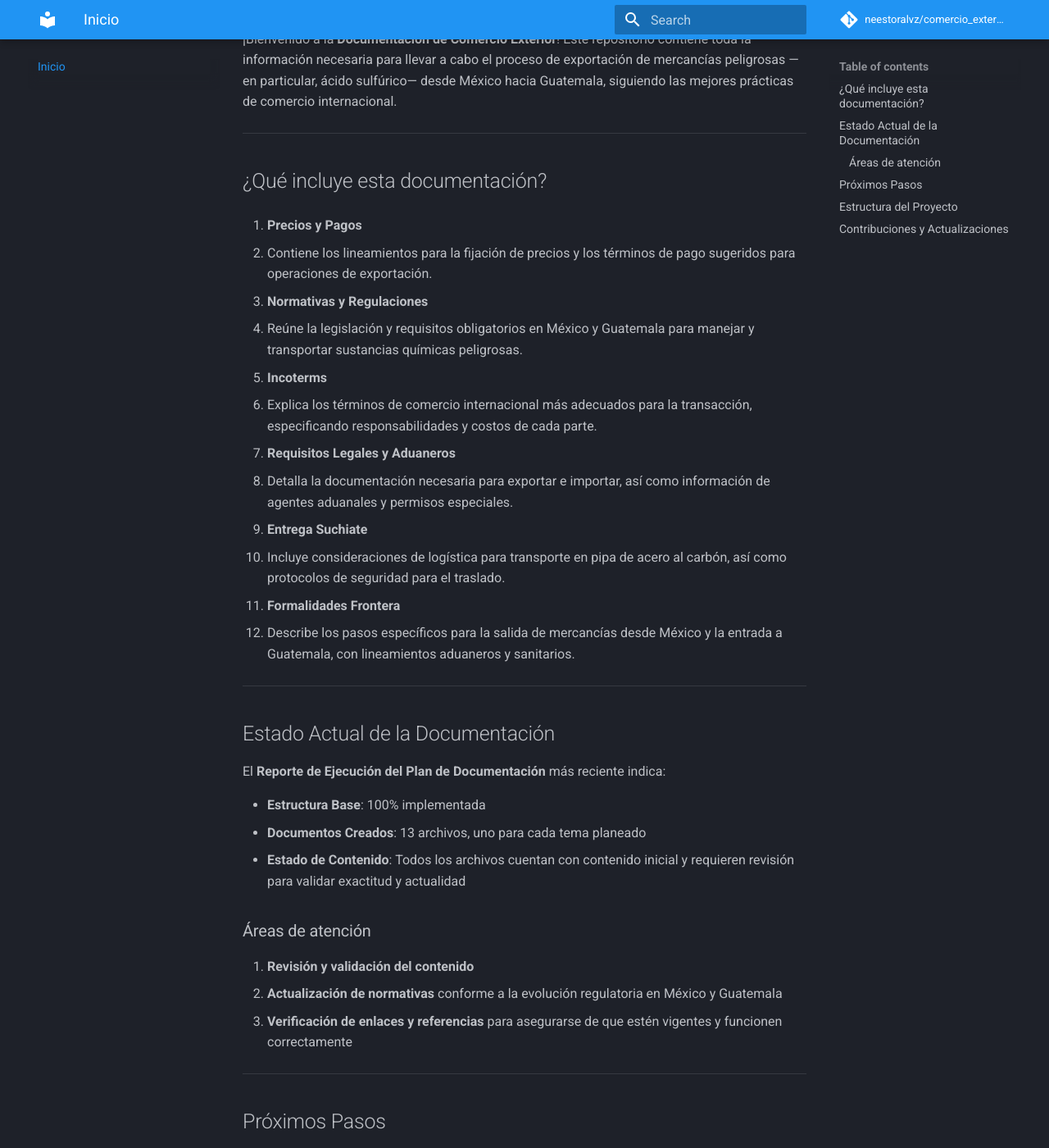
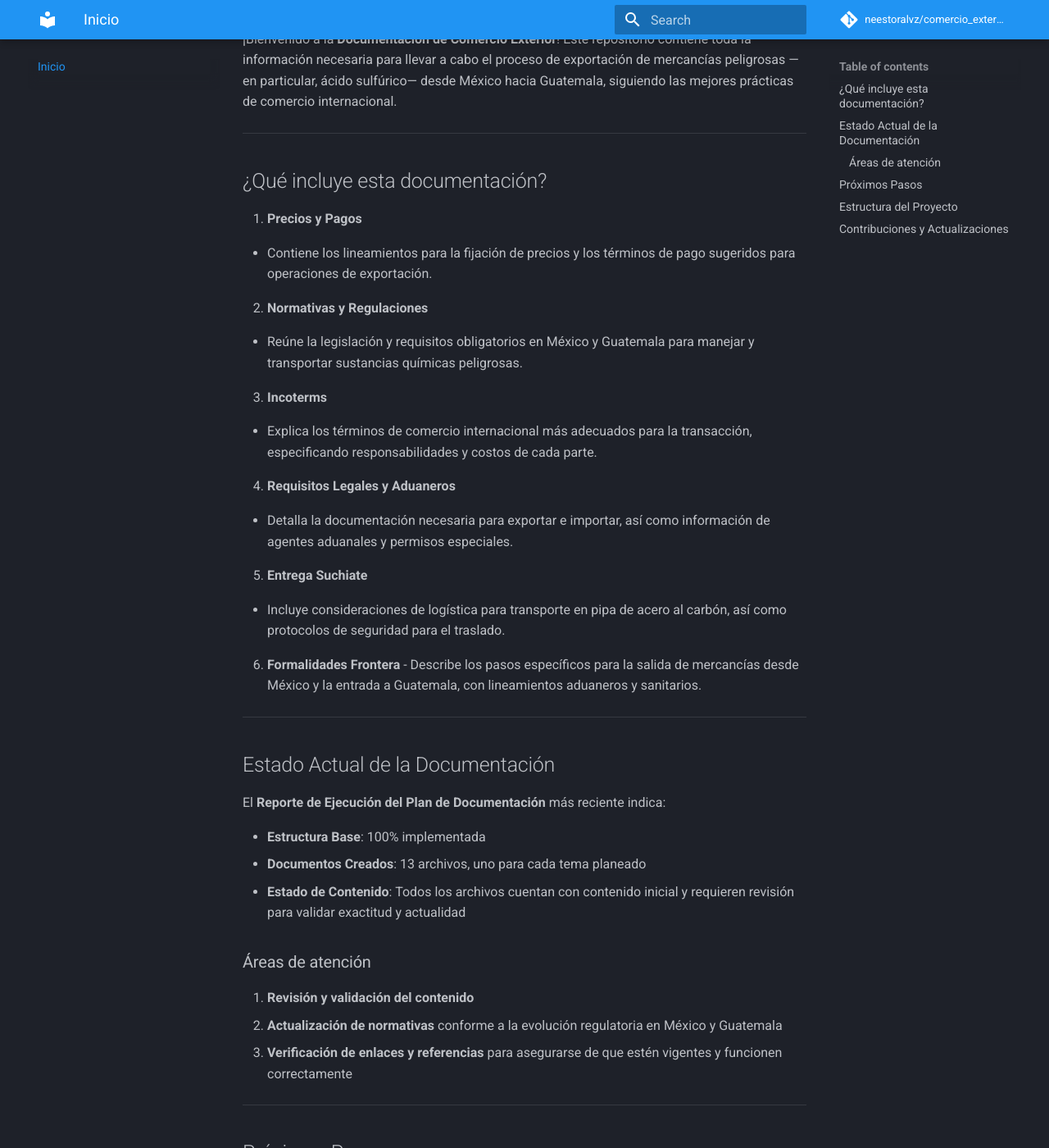
Before and after one commit to neestoralvz/comercio_exterior, an MkDocs documentation site: the page built from docs/index.md, in a window 1280 px wide and 1400 px high, scrolled down 193 px. Shown: the whole window at 82% size. Built offline with MkDocs 1.6.1 and Material for MkDocs 9.7.7, drawn with Linux system fonts in a browser that asks for light colours; comment, search, counter and statistics services are not loaded; some of the changed text lies outside the part shown.

Commit message:
Actualización de la documentación de comercio exterior: se mejora la estructura de navegación en mkdocs.yml, se eliminan archivos CSS innecesarios y se realizan ajustes de formato en múltiples archivos para aumentar la legibilidad. Se optimizan secciones sobre precios, normativas y requisitos legales, y se implementan mejoras en la presentación de contenido, incluyendo la eliminación de enlaces a archivos CSS obsoletos y la reestructuración de listas para una mejor claridad. Se asegura la consistencia en la presentación de la información y se actualizan los metadatos del sitio.

```diff
--- a/docs/css/custom.css
+++ /dev/null
@@ -1,4 +0,0 @@
-/* Ajustar más la sangría de sublistas */
-.md-content li ul {
-  margin-left: 1.5rem;
-}
--- a/mkdocs.yml
+++ b/mkdocs.yml
@@ -1,4 +1,5 @@
-# mkdocs.yml (versión alternativa 1)
+# Archivo de configuración para la documentación de comercio exterior,
+# con un tema minimalista, oscuro y fácil de leer
 
 site_name: "Documentación de Comercio Exterior"
 site_description: "Guía práctica para exportar ácido sulfúrico desde México a Guatemala."
@@ -7,6 +8,7 @@
 repo_url: "https://github.com/neestoralvz/comercio_exterior"
 repo_name: "neestoralvz/comercio_exterior"
 
+# Estructura de la navegación (nav) para incluir todos los archivos del proyecto
 nav:
   - Inicio: index.md
   - Precios y Pagos:
@@ -29,10 +31,14 @@
       - Exportación en México: 06_formalidades_frontera/exportacion_mexico.md
       - Importación en Guatemala: 06_formalidades_frontera/importacion_guatemala.md
 
+# Directorio donde se encuentran los archivos de la documentación
 docs_dir: "docs"
+
+# Control estricto de enlaces y configuraciones
 strict: true
 use_directory_urls: true
 
+# Tema minimalista y oscuro basado en mkdocs-material
 theme:
   name: "material"
   features:
@@ -42,7 +48,13 @@
     - scheme: slate
       primary: "blue"
       accent: "blue"
+  # Puedes desactivar la paleta clara si quieres forzar modo oscuro:
+  # palette:
+  #   - scheme: slate
+  #     primary: "blue"
+  #     accent: "blue"
 
+# Extensiones de Markdown recomendadas
 markdown_extensions:
   - admonition
   - codehilite:
@@ -54,18 +66,20 @@
   - footnotes
   - tables
   - attr_list
-  # Se elimina "sane_lists" para que no interfiera con la indentación
-  # - sane_lists
+  # Extensión que ayuda a manejar la indentación de listas de manera más coherente
+  - sane_lists
 
+# Plugins (ajusta según tus necesidades)
 plugins:
   - search
   # - mkdocs-git-revision-date-localized-plugin
   # - mkdocs-pdf-export-plugin
 
-extra_css:
-  - css/custom.css
+# Archivos adicionales (CSS/JS) opcionales para personalizar
+extra_css: []
 extra_javascript: []
 
+# Metadatos extra (opcionales)
 extra:
   social:
     - icon: "fontawesome/brands/github"
```
Also changed, not shown: site/01_precios_y_pagos/precios/index.html, site/01_precios_y_pagos/terminos_de_pago/index.html, site/02_normativas_y_regulaciones/guatemala/index.html, site/02_normativas_y_regulaciones/mexico/index.html, site/03_incoterms/incoterms_seleccionados/index.html, site/04_requisitos_legales_y_aduaneros/agentes_aduanales_contactos/index.html, site/04_requisitos_legales_y_aduaneros/documentacion_exportacion/index.html, site/04_requisitos_legales_y_aduaneros/documentacion_importacion/index.html, site/04_requisitos_legales_y_aduaneros/permisos_especiales/index.html, site/05_entrega_suchiate/logistica_pipas/index.html, site/05_entrega_suchiate/seguridad_traslado/index.html, site/06_formalidades_frontera/exportacion_mexico/index.html, site/06_formalidades_frontera/importacion_guatemala/index.html, site/404.html, 3 more files.
